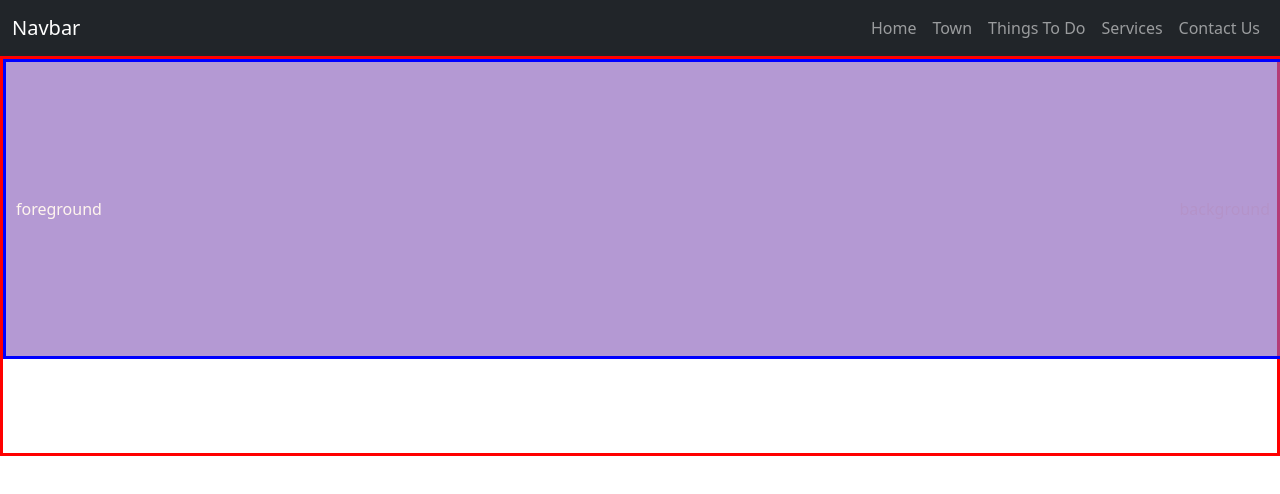
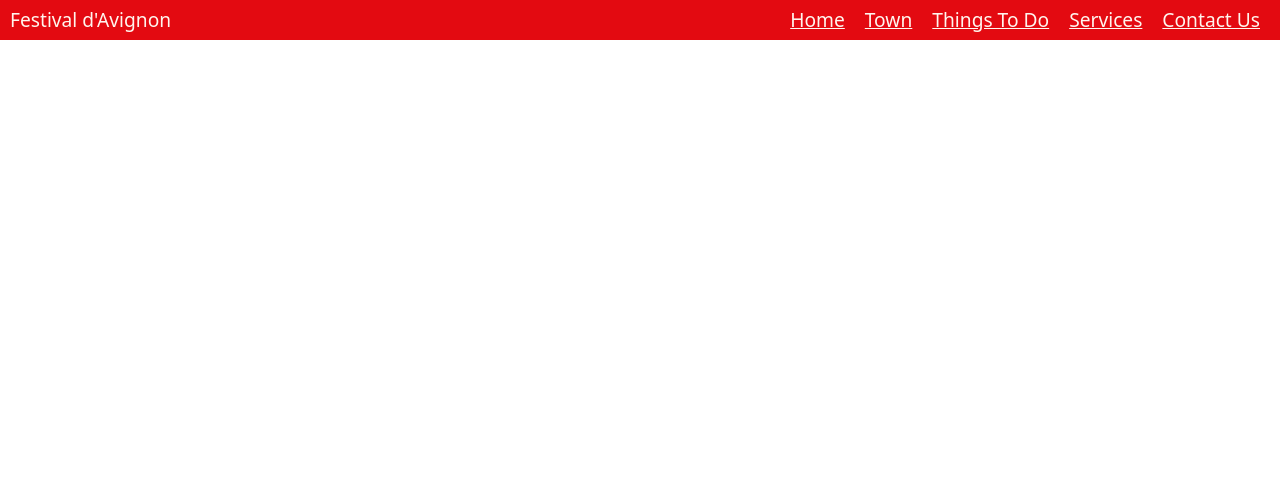
Before and after one commit to AndreaPrati98/Polimi--Hypermedia---project, a Nuxt app: page / in a window 1280 px wide. Shown: the top 494 px of the page. Built offline with nearby package versions, Linux system fonts and the light colour scheme.

Commit message:
created the header

```diff
--- a/components/HomeBody.vue
+++ /dev/null
@@ -1,52 +0,0 @@
-<template>
-    <div class="carousel-container">
-        <div class="forediv">
-            foreground
-        </div>
-        <div class="backdiv">
-            background
-        </div>
-    </div>
-</template>
-
-<script>
-export default {
-    name: "HomeBody",
-}
-</script>
-
-<style scoped>
-    * {
-        border: solid;
-    }
-
-    .carousel-container{
-        height: 400px;
-        border-color: red;
-    }
-
-    .forediv, .backdiv {
-        position: fixed;
-        width: 100%;
-        height: 300px;
-        border-color: blue;
-        display: flex;
-        align-items: center;
-        padding: 10px;
-    }
-
-    .forediv {
-        z-index: 10;
-        background: rgba(68, 0, 145, .4);
-    }
-
-    .backdiv {
-        justify-content: right;
-        background: rgba(255, 255, 255, .4);
-
-
-    }
-
-
-
-</style>
--- a/components/TheHeader.vue
+++ b/components/TheHeader.vue
@@ -1,36 +1,20 @@
 <template>
-  <nav
-    class="navbar navbar-expand-md navbar-dark bg-dark justify-content-center"
-  >
-    <div class="container-fluid">
-      <!-- <a class="navbar-brand" href="#">Navbar</a> -->
-
-      <nuxt-link class="navbar-brand" to="/">Navbar</nuxt-link>
-      <button
-        class="navbar-toggler"
-        type="button"
-        data-bs-toggle="collapse"
-        data-bs-target="#navbarSupportedContent"
-        aria-controls="navbarSupportedContent"
-        aria-expanded="false"
-        aria-label="Toggle navigation"
-      >
-        <span class="navbar-toggler-icon"></span>
-      </button>
-      <div id="navbarSupportedContent" class=" justify-content-end collapse navbar-collapse">
-        <ul class="navbar-nav  mb-2 mb-lg-0 ">
+  <nav>
+    <div class="logo">
+      Festival d'Avignon
+    </div>
+    <div>
+      <ul class="nav-landmark-container">
         <li
         v-for="(navItem, navItemIndex) of headerList"
         :key="`navItem${navItemIndex}`"
-          class="nav-item"
+        class="nav-landmark"
         >
-            <nuxt-link :to="navItem.path" class="nav-link">
+          <nuxt-link :to="navItem.path" class="nuxt-link">
             {{ navItem.name }}
           </nuxt-link>
         </li>
       </ul>
-
-      </div>
     </div>
   </nav>
 </template>
@@ -51,7 +35,7 @@ export default {
         },
         {
           name: 'Things To Do',
-          path: '/pointOfInterest',
+          path: '/',
         },
         {
           name: 'Services',
@@ -66,3 +50,37 @@ export default {
   },
 }
 </script>
+
+<style scoped>
+  .div {
+    height: 40px;
+    border-bottom: 1px solid black;
+    display: flex;
+    align-content: center;
+    justify-content: space-between;
+    position: fixed;
+    width: 100%;
+    font-size: 22px;
+    z-index: 10;
+    background-color: var(--palette-red);
+  }
+
+  nav div {
+    display: flex;
+    margin: 0 10px;
+  }
+
+  nav li {
+    display: inline-block;
+    text-decoration: underline;
+    margin: 0 10px;
+  }
+
+
+  .nuxt-link{
+    color: var(--text-color);
+  }
+
+
+
+</style>
--- a/components/columns.vue
+++ /dev/null
@@ -1,23 +0,0 @@
-<template>
-  <div class="container-fluid">
-    <div class="row">
-        <div class="col">
-            <p>Lorem ipsum dolor sit amet, consectetur adipisci elit, sed eiusmod tempor incidunt ut labore et dolore magna aliqua. Ut enim ad minim veniam, quis nostrum exercitationem ullam corporis suscipit laboriosam, nisi ut aliquid ex ea commodi consequatur. Quis aute iure reprehenderit in voluptate velit esse cillum dolore eu fugiat nulla pariatur. Excepteur sint obcaecat cupiditat non proident, sunt in culpa qui officia deserunt mollit anim id est laborum.</p>
-        </div>
-
-        <div class="col">
-            <p>Lorem ipsum dolor sit amet, consectetur adipisci elit, sed eiusmod tempor incidunt ut labore et dolore magna aliqua. Ut enim ad minim veniam, quis nostrum exercitationem ullam corporis suscipit laboriosam, nisi ut aliquid ex ea commodi consequatur. Quis aute iure reprehenderit in voluptate velit esse cillum dolore eu fugiat nulla pariatur. Excepteur sint obcaecat cupiditat non proident, sunt in culpa qui officia deserunt mollit anim id est laborum.</p>
-        </div>
-
-        <div class="col">
-            <p>Lorem ipsum dolor sit amet, consectetur adipisci elit, sed eiusmod tempor incidunt ut labore et dolore magna aliqua. Ut enim ad minim veniam, quis nostrum exercitationem ullam corporis suscipit laboriosam, nisi ut aliquid ex ea commodi consequatur. Quis aute iure reprehenderit in voluptate velit esse cillum dolore eu fugiat nulla pariatur. Excepteur sint obcaecat cupiditat non proident, sunt in culpa qui officia deserunt mollit anim id est laborum.</p>
-        </div>
-    </div>
-  </div>
-</template>
-
-<script>
-export default {
-    name: "ColumnsComponent"
-}
-</script>
--- /dev/null
+++ b/components/new-header.vue
@@ -0,0 +1,86 @@
+<template>
+  <header>
+        <div class="logoImg">
+            Festival d'Avignon
+        </div>
+        <div class="menuItems">
+            <ul>
+                <li
+                v-for="(navItem, navItemIndex) of headerList"
+                :key="`navItem${navItemIndex}`"
+                class="nav-landmark"
+                >
+                <nuxt-link :to="navItem.path" class="nuxt-link">
+                    {{ navItem.name }}
+                </nuxt-link>
+                </li>
+            </ul>
+        </div>
+    </header>
+</template>
+
+<script>
+export default {
+    name: 'New-header',
+    data() {
+        return {
+        headerList: [
+            {
+            name: 'Home',
+            path: '/',
+            },
+            {
+            name: 'Town',
+            path: '/',
+            },
+            {
+            name: 'Things To Do',
+            path: '/',
+            },
+            {
+            name: 'Services',
+            path: '/',
+            },
+            {
+            name: 'Contact Us',
+            path: '/',
+            },
+        ],
+        }
+    },
+}
+</script>
+
+<style scoped>
+        header {
+        height: 40px;
+        /* border-bottom: 1px solid seashell; */
+        display: flex;
+        align-content: center;
+        justify-content: space-between;
+        position: fixed;
+        width: 100%;
+        font-size: 1.2rem;
+        z-index: 10;
+        background-color: var(--palette-red);
+
+        }
+
+    header div {
+        display: flex;
+        align-items: center;
+        margin: 0 10px;
+    }
+
+    header li {
+        display: inline-block;
+        margin: 0 10px;
+    }
+
+    header ul {
+        margin: 0;
+    }
+    .nuxt-link{
+        color: var(--text-color);
+    }
+</style>
--- a/layouts/default.vue
+++ b/layouts/default.vue
@@ -1,16 +1,19 @@
 <template>
   <div class="main-page">
-    <the-header />
+    <new-header/>
     <nuxt />
   </div>
 </template>
 
 <script>
-import TheHeader from '~/components/TheHeader.vue'
+import NewHeader from '~/components/new-header.vue'
+// import TheHeader from '~/components/TheHeader.vue'
 export default {
   name: 'DefaultLayout',
   components: {
-    TheHeader,
+    NewHeader,
+    // TheHeader,
+
   },
 }
 </script>
--- a/pages/index.vue
+++ b/pages/index.vue
@@ -1,10 +1,10 @@
 <template>
-    <home-body/>
+    <p>
+        Ciao
+    </p>
 </template>
 
 <script>
-import HomeBody from '~/components/HomeBody.vue';
-
 export default {
     name: "IndexPage",
     // async asyncData({ $axios }) {
@@ -18,6 +18,5 @@ export default {
     //         image,
     //     };
     // },
-    components: { HomeBody }
 }
 </script>
--- a/pages/pointOfInterest.vue
+++ /dev/null
@@ -1,11 +0,0 @@
-<template>
-    <columns/>
-</template>
-
-<script>
-import columns from '~/components/columns.vue'
-export default {
-  components: { columns },
-
-}
-</script>
```
Lines whose indentation alone changed are shown as unchanged.
